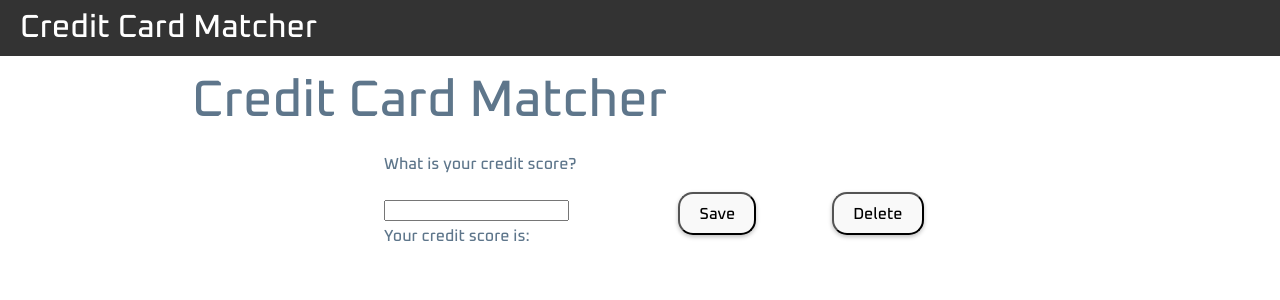
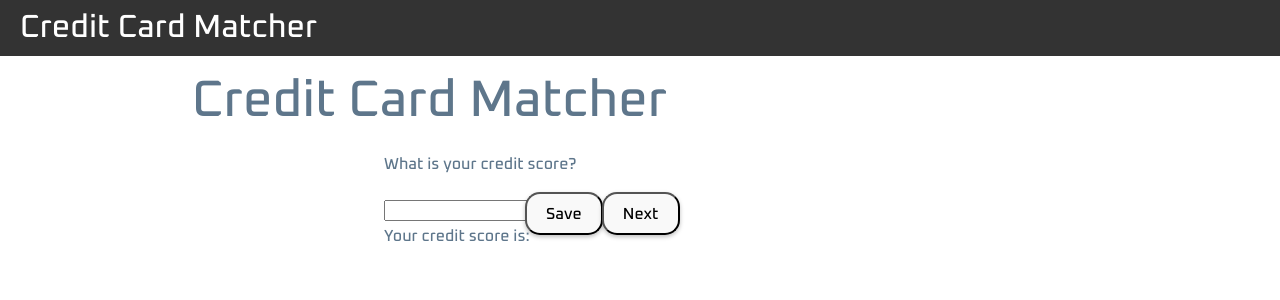
Before and after one commit to bkizenko/CCPicker, a React (Vite) app in the folder client/: page / in a window 1280 px wide. Shown: the top 300 px of the page. Built offline with nearby package versions, Linux system fonts and the light colour scheme.

Commit message:
Change delete to next;Fixed full-screen spacing

```diff
--- a/client/src/App.jsx
+++ b/client/src/App.jsx
@@ -145,7 +145,7 @@ function App() {
               value={creditScore}
             />
             < button className = "cscore-btn" onClick = {saveCreditScore}> Save </button>
-            <button className = "cscore-delete-btn" onClick={handleDeleteCreditScore}> Delete </button>
+            <button className = "cscore-delete-btn" onClick={handleDeleteCreditScore}> Next </button>
             <div className="cscorea">
         Your credit score is: {creditScore}
       </div>
@@ -163,7 +163,7 @@ function App() {
           value={income}
         />
         <button className = "income-btn" onClick = {saveIncome}> Save </button>
-        <button className = "income-delete-btn" onClick={handleDeleteIncome}> Delete </button>
+        <button className = "income-delete-btn" onClick={handleDeleteIncome}> Next </button>
         <div className="incomeAnswer">
          Your income  is: {income}
         </div>
@@ -181,7 +181,7 @@ function App() {
           value={ccFirst}
         />
       < button className = "ccfirstbtn" onClick = {saveccFirst}> Save </button>
-      <button className = "ccfirst-delete-btn" onClick={handleDeleteCCFirst}> Delete </button>
+      <button className = "ccfirst-delete-btn" onClick={handleDeleteCCFirst}> Next </button>
       </div>
       <p className = "ccFirstanswer">This if your first CC: {ccFirst}  </p>
     </div>
@@ -199,7 +199,7 @@ function App() {
           value={maxFees}
       />
       < button className = "maxfees-btn" onClick = {savemaxFees}> Save </button>
-      < button className = "fees-delete-btn" onClick={handleDeleteMaxFees}> Delete </button>
+      < button className = "fees-delete-btn" onClick={handleDeleteMaxFees}> Next </button>
       <p className = "feesA "> This is the max amount you can spend on fees: {maxFees}  </p>
 
     </div>
@@ -222,7 +222,7 @@ function App() {
 
           </select>
       < button className = "features-btn" onClick = {saveFeatures}> Save </button>
-      < button className = "features-delete-btn" onClick={handleDeleteFeatures}> Delete </button>
+      < button className = "features-delete-btn" onClick={handleDeleteFeatures}> Next </button>
 
       <p className = "featuresA "> These are the features you selected: {features} </p>
       </div>
@@ -237,7 +237,7 @@ function App() {
               readOnly = {true}
               value={creditcard}
             />
-        < button className = "creditcard-delete-btn" onClick={handleDeleteCreditCard}> Delete </button>
+        < button className = "creditcard-delete-btn" onClick={handleDeleteCreditCard}> Reset </button>
 
     </div>
     )}
--- a/client/src/index.css
+++ b/client/src/index.css
@@ -123,14 +123,14 @@ h1 {
 .cscore-delete-btn {
   position: absolute;
   top: 24%;
-  left: 65%;
+  left: 47%;
 }
 
 /* save buttton score */
 .cscore-btn {
   position: absolute;
   top: 24%;
-  left: 53%;
+  left: 41%;
 }
 
 /* Button */
@@ -189,14 +189,14 @@ button:focus-visible {
 .income-btn {
   position: absolute;
   top: 24%;
-  left: 53%;
+  left: 41%;
 }
 
 /* income delete btn */
 .income-delete-btn {
   position: absolute;
   top: 24%;
-  left: 65%;
+  left: 47%;
 }
 
 /* Income answer */
@@ -267,14 +267,14 @@ button:focus-visible {
 .maxfees-btn {
   position: absolute;
   top: 24%;
-  left: 53%;
+  left: 41%;
 }
 
 /* Max fees delete button */
 .fees-delete-btn {
   position: absolute;
   top: 24%;
-  left: 65%;
+  left: 47%;
 }
 
 /* Features Question */
@@ -306,14 +306,14 @@ button:focus-visible {
 .features-btn {
   position: absolute;
   top: 24%;
-  left: 53%;
+  left: 41%;
 }
 
 /*  features delete button */
 .features-delete-btn {
   position: absolute;
   top: 24%;
-  left: 65%;
+  left: 47%;
 }
 
 .cctextbox {
@@ -331,6 +331,6 @@ button:focus-visible {
 
 .creditcard-delete-btn {
   position: absolute;
-  top: 24%;
-  left: 90%;
+  top: 28%;
+  left: 45%;
 }
```
